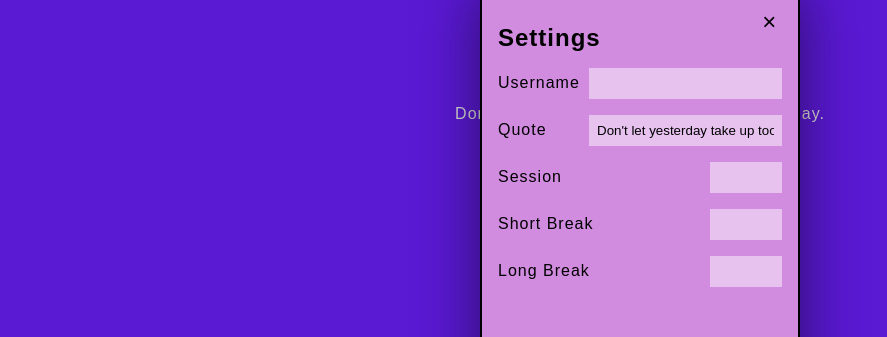
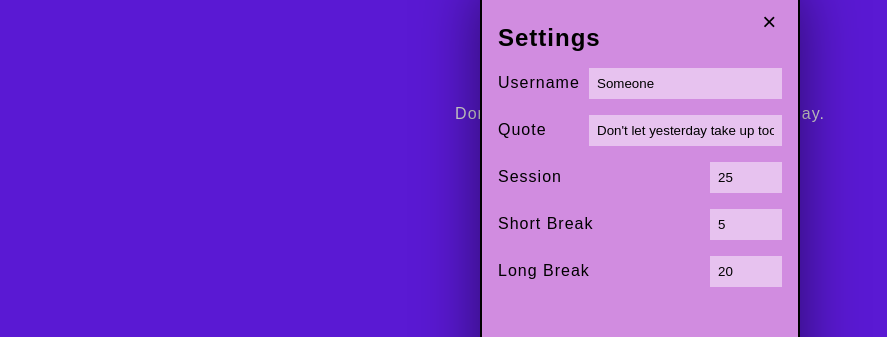
Before and after one commit to AymaneHrouch/FocuSquad-API, a Vue app in the folder vue-client/: page / in a window 1280 px wide. Both pictures are taken after a click on the element 40 px from the left and 104 px from the top of the page. Shown: the part 204-541 px from the top of the page, without its empty margins (0-887 px from the left). Built offline with nearby package versions, Linux system fonts and the light colour scheme; a web font is replaced by a local one.

Commit message:
Add validation on the settings modal

```diff
--- a/vue-client/src/components/settingsComponent.vue
+++ b/vue-client/src/components/settingsComponent.vue
@@ -1,34 +1,52 @@
 <template>
-  <Transition name="settings">
-    <div class="modal-wraper" v-if="globalStore.showSettings">
+  <Transition name="settings" v-if="globalStore.showSettings">
+    <div class="modal-wraper">
       <div class="settings-modal">
         <span class="close-btn" @click="globalStore.showSettings = false">&times;</span>
         <h2 class="modal-heading">Settings</h2>
         <div class="setting-option">
           <label for="long-break">Username</label>
-          <input type="text" id="username-input" />
+          <input type="text" id="username-input" :value="settingsStore.username" />
         </div>
 
         <div class="setting-option">
           <label for="long-break">Quote</label>
-          <input type="text" id="username-input" v-model="settingsStore.quote" />
+          <input type="text" id="quote-input" :value="settingsStore.quote" />
         </div>
 
         <div class="setting-option">
-          <label for="long-break">Session</label>
-          <input type="number" id="session-input" min="1" max="120" />
+          <label for="session-input">Session</label>
+          <input
+            type="number"
+            id="session-input"
+            min="1"
+            max="120"
+            :value="settingsStore.session"
+          />
         </div>
 
         <div class="setting-option">
-          <label for="long-break">Short Break</label>
-          <input type="number" id="short-break-input" min="1" max="120" />
+          <label for="short-break-input">Short Break</label>
+          <input
+            type="number"
+            id="short-break-input"
+            min="1"
+            max="120"
+            :value="settingsStore.shortBreak"
+          />
         </div>
 
         <div class="setting-option">
-          <label for="long-break">Long Break</label>
-          <input type="number" id="long-break-input" min="1" max="120" />
+          <label for="long-break-input">Long Break</label>
+          <input
+            type="number"
+            id="long-break-input"
+            min="1"
+            max="120"
+            :value="settingsStore.longBreak"
+          />
         </div>
-        <span class="ok-btn not-selectable">OK</span>
+        <span class="ok-btn not-selectable" @click="submit">OK</span>
       </div>
     </div>
   </Transition>
@@ -37,12 +55,23 @@
 <script setup>
 import { useGlobalStore } from "@s/global";
 import { useSettingsStore } from "@s/settings";
-import { useTimerStore } from "@s/timer";
 
 const globalStore = useGlobalStore();
 const settingsStore = useSettingsStore();
-const timerStore = useTimerStore();
 
+const submit = () => {
+  const username = document.getElementById("username-input").value;
+  const quote = document.getElementById("quote-input").value;
+  const session = document.getElementById("session-input").value;
+  const shortBreak = document.getElementById("short-break-input").value;
+  const longBreak = document.getElementById("long-break-input").value;
+  const res = settingsStore.updateSettings(username, quote, session, shortBreak, longBreak);
+  if (res.error) {
+    alert(res.error);
+  } else {
+    globalStore.showSettings = false;
+  }
+};
 </script>
 
 <style>
--- a/vue-client/src/stores/settings.js
+++ b/vue-client/src/stores/settings.js
@@ -10,11 +10,49 @@ export const useSettingsStore = defineStore("settings", () => {
   const shortBreak = ref(localStorage.getItem("shortBreak") || 5);
   const longBreak = ref(localStorage.getItem("longBreak") || 20);
 
+  const validate = (username, quote, session, shortBreak, longBreak) => {
+    if (!username) return { error: "Please enter a username" };
+    if (!quote) return { error: "Please enter a quote" };
+    if (!session) return { error: "Please enter a session length" };
+    if (!shortBreak) return { error: "Please enter a short break length" };
+    if (!longBreak) return { error: "Please enter a long break length" };
+
+    if (session > 120) return { error: "Session length must be less than 2 hours" };
+    if (shortBreak > 120) return { error: "Short break length must be less than 2 hours" };
+    if (longBreak > 120) return { error: "Long break length must be less than 2 hours" };
+
+    if (session < 1) return { error: "Session length must be at least 1 minute" };
+    if (shortBreak < 1) return { error: "Short break length must be at least 1 minute" };
+    if (longBreak < 1) return { error: "Long break length must be at least 1 minute" };
+
+    return { ok: true };
+  };
+
+  const updateSettings = (newUsername, newQuote, newSession, newShortBreak, newLongBreak) => {
+    const validation = validate(newUsername, newQuote, newSession, newShortBreak, newLongBreak);
+    if (validation.error) return { error: validation.error };
+
+    username.value = newUsername;
+    quote.value = newQuote;
+    session.value = newSession;
+    shortBreak.value = newShortBreak;
+    longBreak.value = newLongBreak;
+
+    localStorage.setItem("username", newUsername);
+    localStorage.setItem("quote", newQuote);
+    localStorage.setItem("session", newSession);
+    localStorage.setItem("shortBreak", newShortBreak);
+    localStorage.setItem("longBreak", newLongBreak);
+
+    return { ok: true };
+  };
+
   return {
     username,
     quote,
     session,
     shortBreak,
     longBreak,
+    updateSettings,
   };
 });
```
